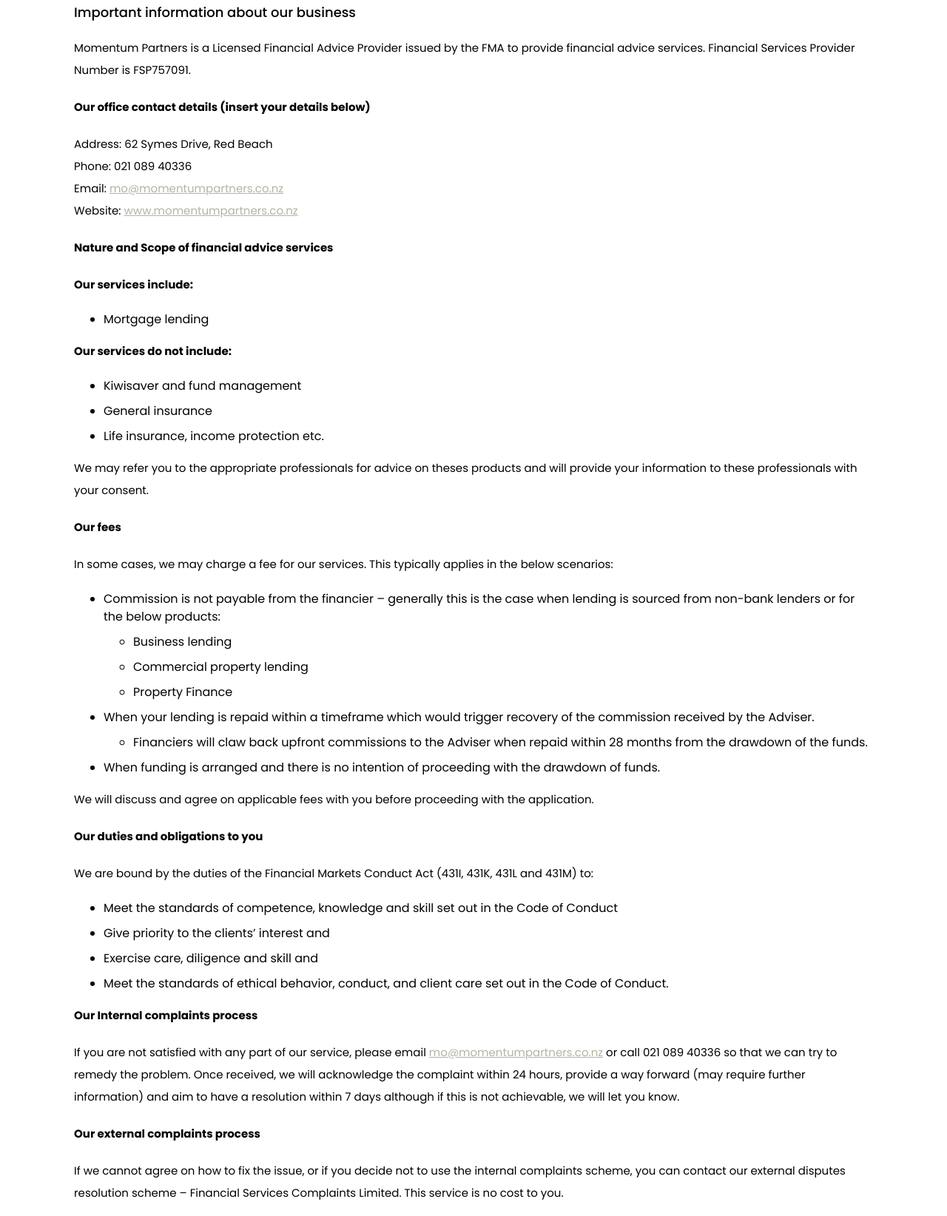
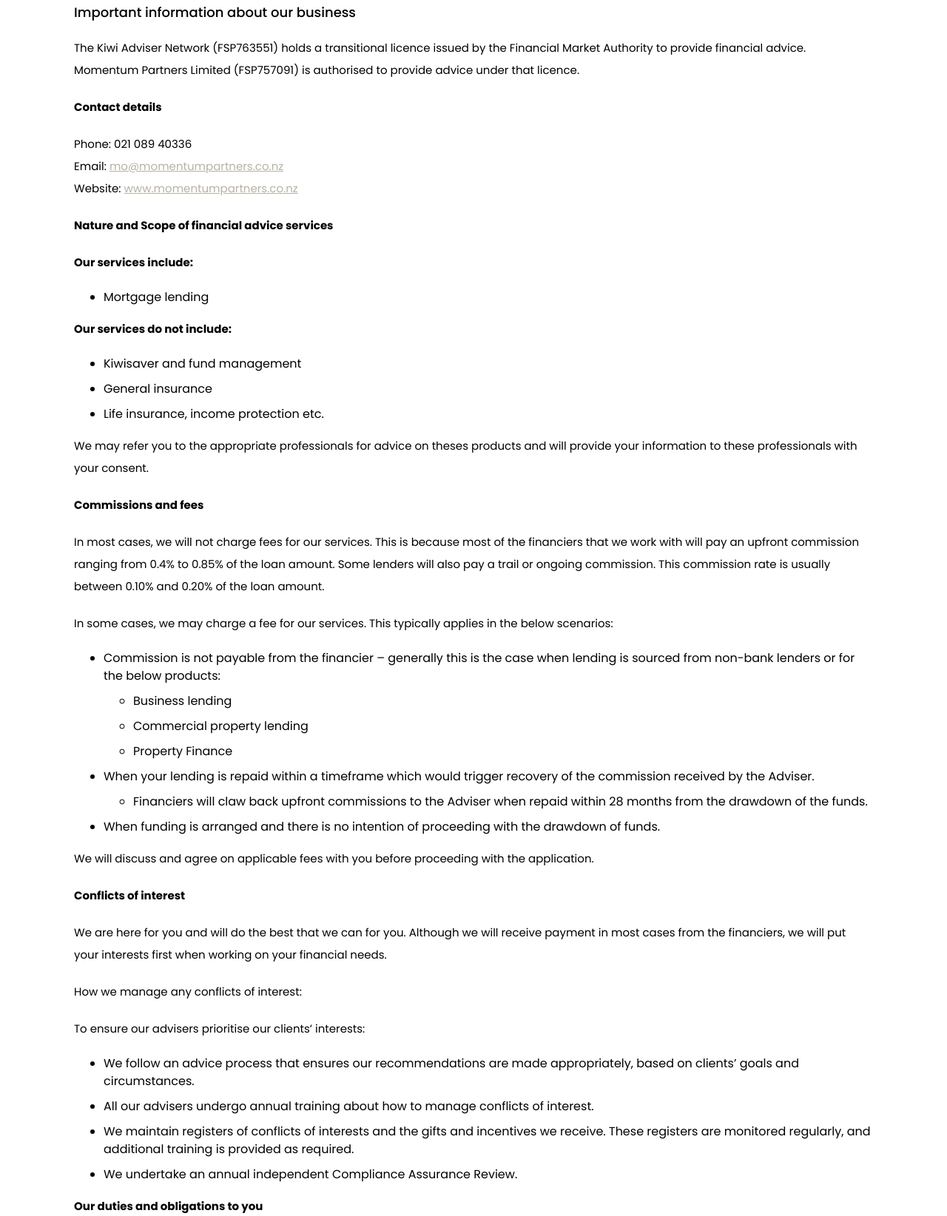
Before and after one commit to frazerf/momentum-partners, a website: page src/pages/disclosure.html in a window 1280 px wide. Shown: the part 637-2281 px from the top of the page at 74% size. Drawn offline with nearby package versions, Linux system fonts and the light colour scheme; files that its build step writes are made by us from their sources; files whose address does not match are found by name.

Commit message:
Last updates for Mo.

```diff
--- a/src/pages/disclosure.html
+++ b/src/pages/disclosure.html
@@ -23,9 +23,11 @@
   <div class="row d-spacer">
     <div class="col-12">
       <h3 class="mt-0">Important information about our business</h3>
-      <p>Momentum Partners is a Licensed Financial Advice Provider issued by the FMA to provide financial advice services. Financial Services Provider Number is FSP757091.</p>
-      <p><strong>Our office contact details (insert your details below)</strong></p>
-      <p>Address: 62 Symes Drive, Red Beach<br/>Phone: 021 089 40336<br/>Email: <a href="mailto:mo@momentumpartners.co.nz">mo@momentumpartners.co.nz</a><br/>Website: <a href="http://momentumpartners.co.nz">www.momentumpartners.co.nz</a></p>
+
+      <p>The Kiwi Adviser Network (FSP763551) holds a transitional licence issued by the Financial Market Authority to provide financial advice. Momentum Partners Limited (FSP757091) is authorised to provide advice under that licence.</p>
+
+      <p><strong>Contact details</strong></p>
+      <p>Phone: 021 089 40336<br/>Email: <a href="mailto:mo@momentumpartners.co.nz">mo@momentumpartners.co.nz</a><br/>Website: <a href="http://momentumpartners.co.nz">www.momentumpartners.co.nz</a></p>
 
       <p><strong>Nature and Scope of financial advice services</strong></p>
 
@@ -45,7 +47,9 @@
 
       <p>We may refer you to the appropriate professionals for advice on theses products and will provide your information to these professionals with your consent.</p>
 
-      <p><strong>Our fees</strong></p>
+      <p><strong>Commissions and fees</strong></p>
+
+      <p>In most cases, we will not charge fees for our services. This is because most of the financiers that we work with will pay an upfront commission ranging from 0.4% to 0.85% of the loan amount. Some lenders will also pay a trail or ongoing commission. This commission rate is usually between 0.10% and 0.20% of the loan amount.</p>
 
       <p>In some cases, we may charge a fee for our services. This typically applies in the below scenarios:</p>
 
@@ -67,12 +71,28 @@
 
       <p>We will discuss and agree on applicable fees with you before proceeding with the application.</p>
 
+      <p><strong>Conflicts of interest</strong></p>
+
+      <p>We are here for you and will do the best that we can for you. Although we will receive payment in most cases from the financiers, we will put your interests first when working on your financial needs.</p>
+
+      <p>How we manage any conflicts of interest:</p>
+
+      <p>To ensure our advisers prioritise our clients’ interests:</p>
+
+      <ul>
+        <li>We follow an advice process that ensures our recommendations are made appropriately, based on clients’ goals and circumstances.</li>
+        <li>All our advisers undergo annual training about how to manage conflicts of interest.</li>
+        <li>We maintain registers of conflicts of interests and the gifts and incentives we receive. These registers are monitored regularly, and additional training is provided as required.</li>
+        <li>We undertake an annual independent Compliance Assurance Review.</li>
+      </ul>
+
       <p><strong>Our duties and obligations to you</strong></p>
 
       <p>We are bound by the duties of the Financial Markets Conduct Act (431I, 431K, 431L and 431M) to:</p>
 
+
       <ul>
-        <li>Meet the standards of competence, knowledge and skill set out in the Code of Conduct </li>
+        <li>Meet the standards of competence, knowledge and skill set out in the Code of Conduct</li>
         <li>Give priority to the clients’ interest and</li>
         <li>Exercise care, diligence and skill and</li>
         <li>Meet the standards of ethical behavior, conduct, and client care set out in the Code of Conduct.</li>
```
Also changed, not shown: src/pages/about.html (+2 -2 lines), src/pages/contact.html (+1 -2 lines), dist/about.html, dist/contact.html, dist/disclosure.html.
